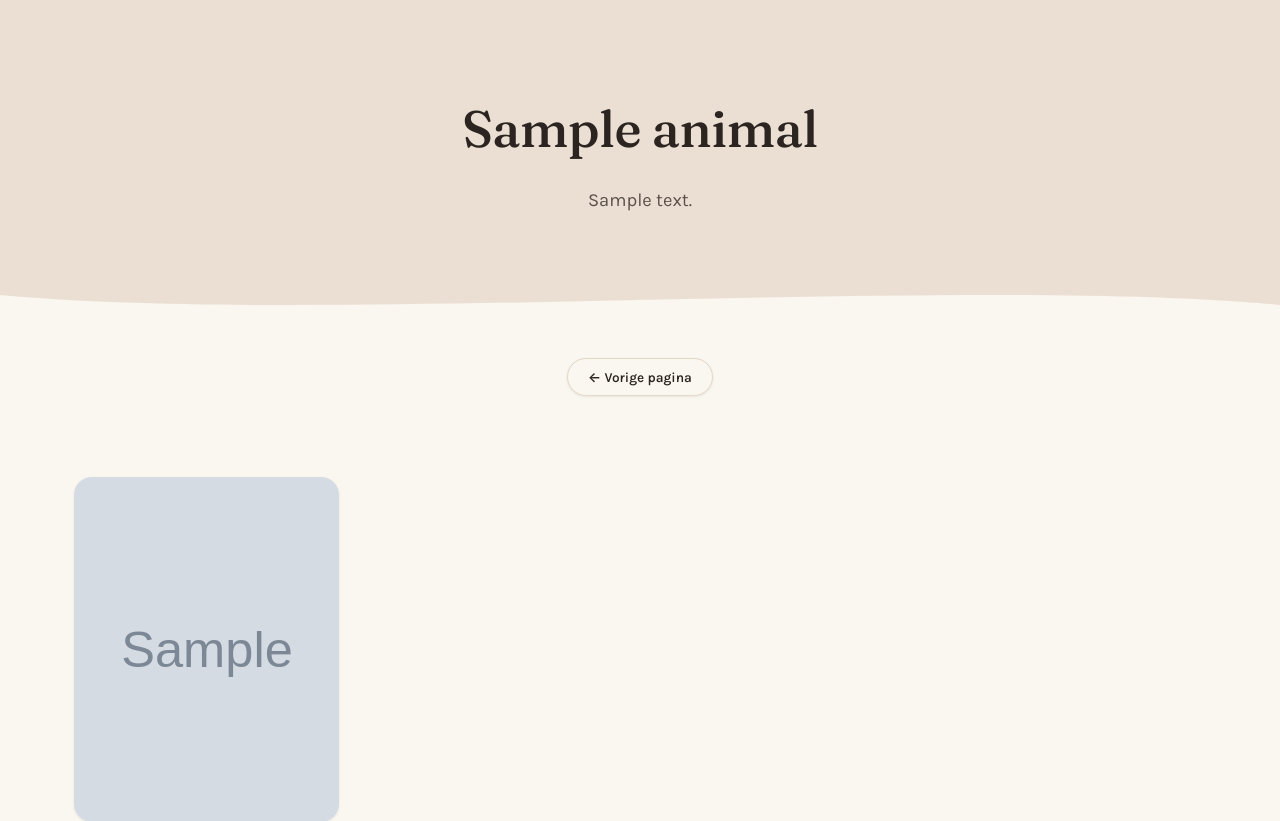
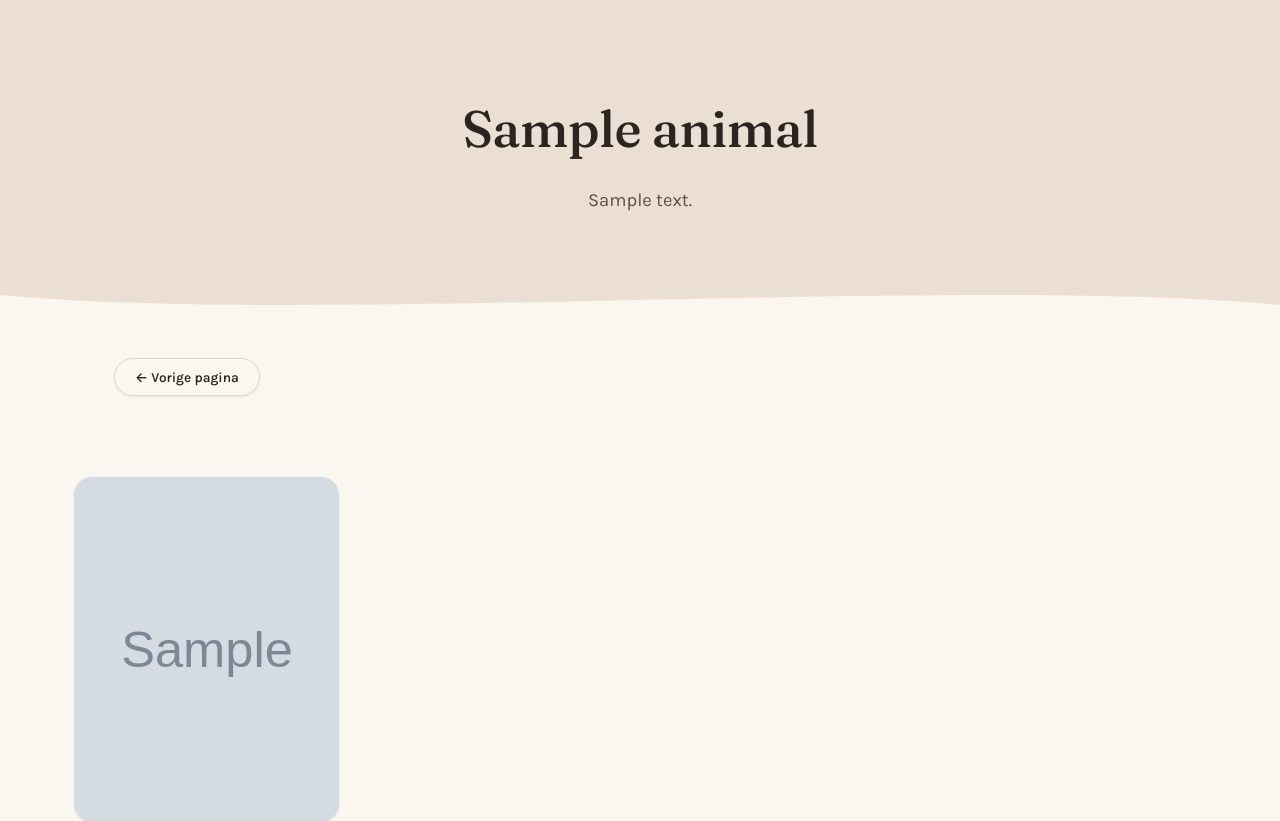
Before and after one commit to Emelytje/jimmy-claes, a PHP site: the page made by animal.php in a window 1280 px wide. Shown: the part 80-901 px from the top of the page. Run offline with PHP 8.4, Linux system fonts and the light colour scheme; the visitor is signed in with stand-in values (Sample User, id 1); tables that the repository leaves empty hold one stand-in row (values such as "Sample post"); grey boxes marked "Sample" are stand-in pictures; some libraries are stand-ins or nearby versions.

Commit message:
Revert "Center the back button under the title instead of hugging the left edge"
This reverts commit e9890219d64958112952a32ca7a82b97c2e09971.

```diff
--- a/assets/style.css
+++ b/assets/style.css
@@ -82,7 +82,7 @@ footer .secret{ color:inherit; }
 .pb-empty-photos{ text-align:center; padding:64px 24px; margin-top:16px; background:var(--paper-soft,rgba(0,0,0,.03)); border:1.5px dashed var(--line); border-radius:var(--radius-lg); color:var(--ink-soft); }
 
 /* ---------- back button (category/animal pages) ---------- */
-.pb-back-bar{ max-width:1100px; margin:24px auto 0; padding:0 24px; text-align:center; }
+.pb-back-bar{ max-width:1100px; margin:24px auto 0; padding:0 24px; }
 .pb-back-link{
   display:inline-flex; align-items:center; gap:8px;
   padding:10px 20px; background:var(--paper); border:1.5px solid var(--line); border-radius:999px;
```
